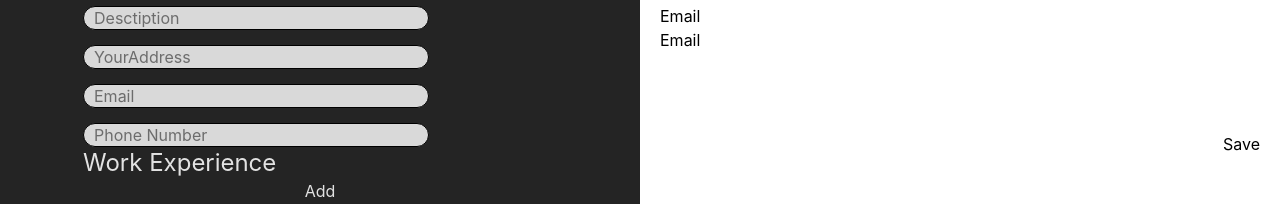
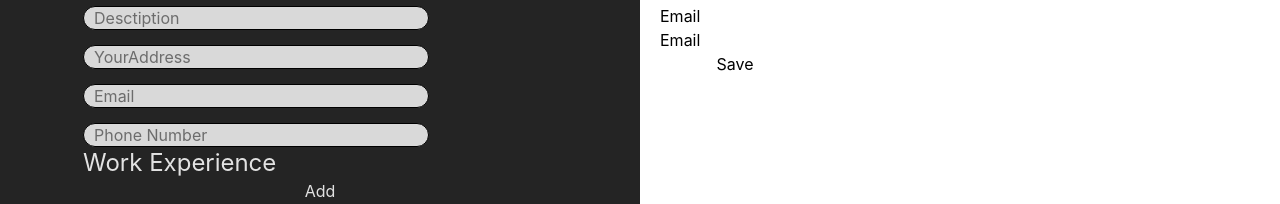
Before and after one commit to Extager/CVCreator, a React (Vite) app: page / in a window 1280 px wide. Shown: the part 256-460 px from the top of the page. Built offline with nearby package versions, Linux system fonts and the light colour scheme.

Commit message:
add-CV.css

```diff
--- a/src/entities/CV/CV.tsx
+++ b/src/entities/CV/CV.tsx
@@ -2,6 +2,7 @@ import { useRef } from "react";
 import { observer } from "mobx-react-lite";
 import { useReactToPrint } from "react-to-print";
 import CVStore from "../../store/CV";
+import '../../shared/styles/CV.css';
 
 const CV = () => {
     const contentRef = useRef<HTMLDivElement>(null);
@@ -14,7 +15,7 @@ const CV = () => {
 
 
     return(
-        <div ref={contentRef} className="w-[50vw] flex h-screen bg-white text-black px-5 py-5">
+        <div ref={contentRef} className="w-[50vw] flex h-screen justify-center bg-white text-black px-5 py-5">
             <div className="w-[25%] flex flex-col">
                 <img src="#" alt="Photo" />
 
@@ -35,15 +36,26 @@ const CV = () => {
                 <p>Email</p>
                 <p>{CVStore.email}</p>
 
+                <div className="flex justify-center ">
+                    <button
+                        onClick={()=>contentSave()}
+                        className="save">
+                            <span>Save</span>
+                    </button>
+                </div>
+
             </div>
 
             <div className="w-[75%] flex flex-col">
                 <p>{CVStore.firstName} {CVStore.lastName}</p>
                 <p>{CVStore.description}</p>
+
                 <hr />
+
                 <p>Work Experience</p>
                 {Object.keys(CVStore.experience).map((id)=>{
                     const el = CVStore.experience[id];
+                    if (el[0].length != 0 || el[1].length != 0){
                         return(
                             <div key={id}>
                                 <span>{id}. </span>
@@ -51,16 +63,13 @@ const CV = () => {
                                 <p>{el[1]}</p>
                             </div>
                         );
+                    }
                 })}
+
             </div>
 
-            <div className="flex">
-                <button
-                onClick={()=>contentSave()}>
-                    <span>Save</span>
-                </button>
 
-            </div>
+
         </div>
     );
 }
--- a/src/shared/styles/CV.css
+++ b/src/shared/styles/CV.css
@@ -1,6 +1,11 @@
 @media print
 {
     body{
-
+        width: 100vw;
+        margin: 0;
+    }
+    .save
+    {
+        display: none;
     }
 }
```
Lines whose indentation alone changed are shown as unchanged.
